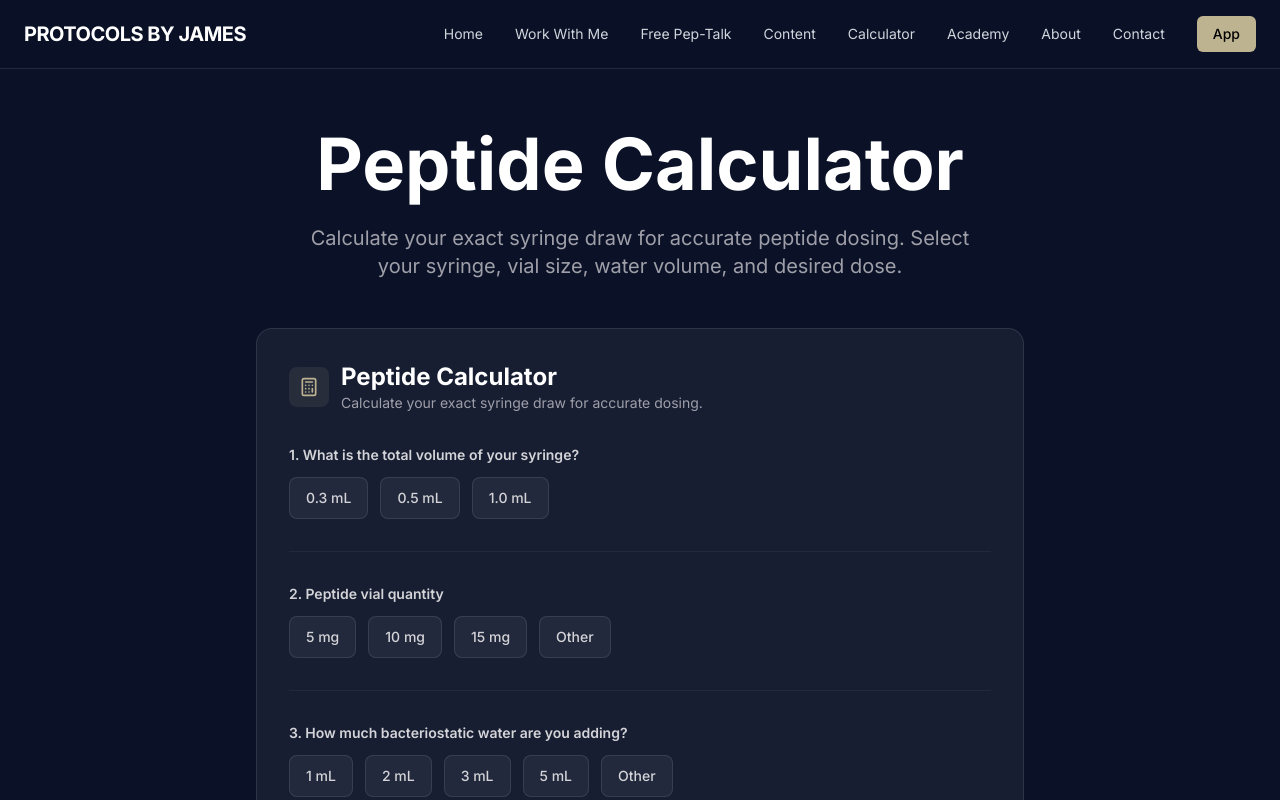
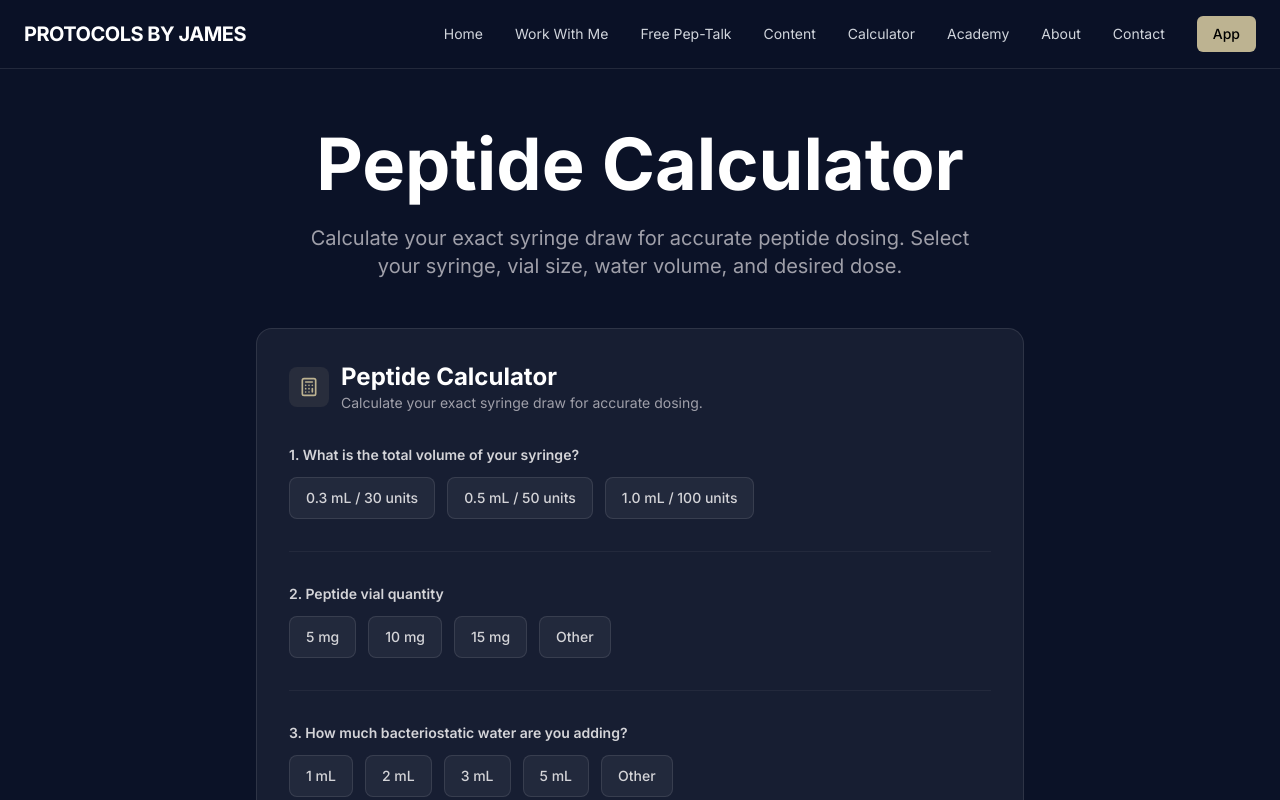
Before and after one commit to protocolsbyjames/protocols-by-james-website, a Next.js app: page /calculator in a window 1280 px wide. Shown: the top 800 px of the page. Built offline with nearby package versions, Linux system fonts and the light colour scheme.

Commit message:
Horizontal syringe visual, unit labels on syringe buttons

```diff
--- a/src/components/PeptideCalculator.tsx
+++ b/src/components/PeptideCalculator.tsx
@@ -4,9 +4,9 @@ import { useState, useMemo } from "react";
 import { Calculator, AlertTriangle } from "lucide-react";
 
 const SYRINGE_OPTIONS = [
-  { label: "0.3 mL", value: 0.3, units: 30 },
-  { label: "0.5 mL", value: 0.5, units: 50 },
-  { label: "1.0 mL", value: 1.0, units: 100 },
+  { label: "0.3 mL / 30 units", value: 0.3, units: 30 },
+  { label: "0.5 mL / 50 units", value: 0.5, units: 50 },
+  { label: "1.0 mL / 100 units", value: 1.0, units: 100 },
 ];
 
 const VIAL_OPTIONS = [
```
